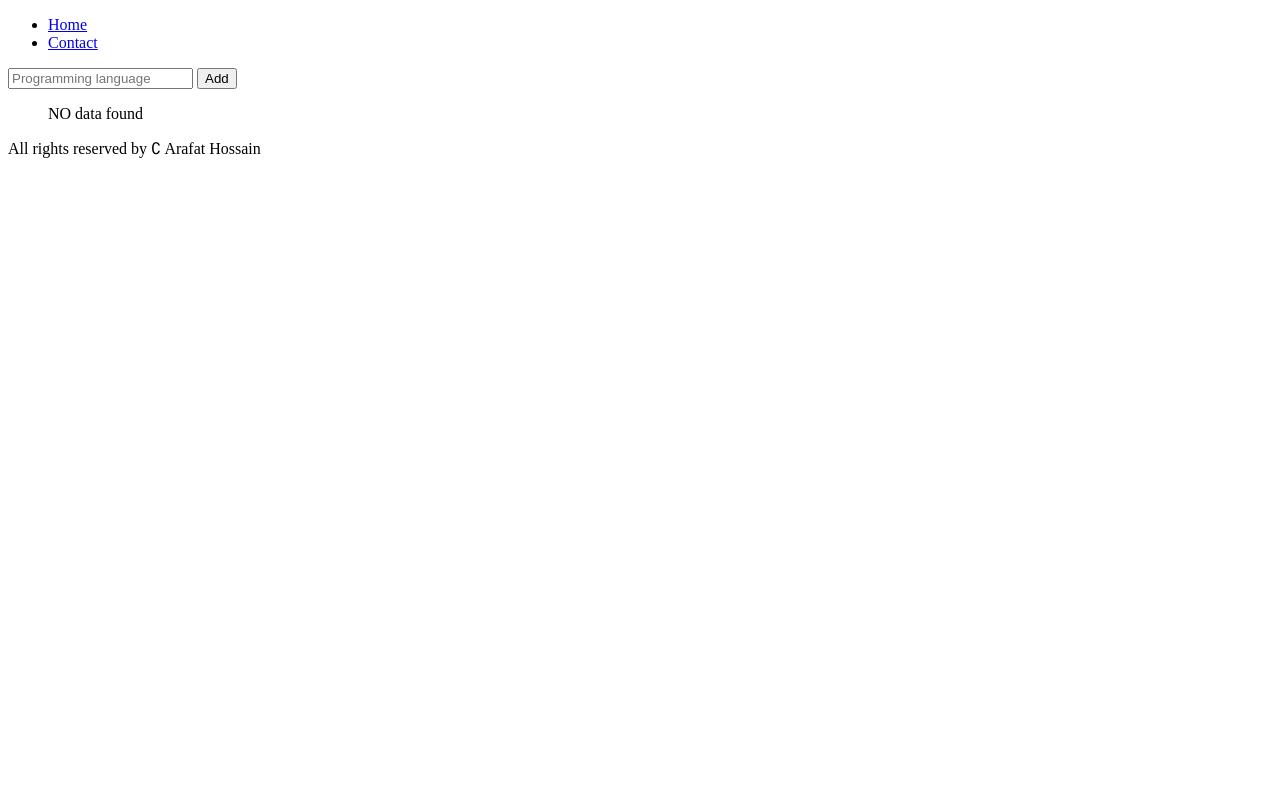
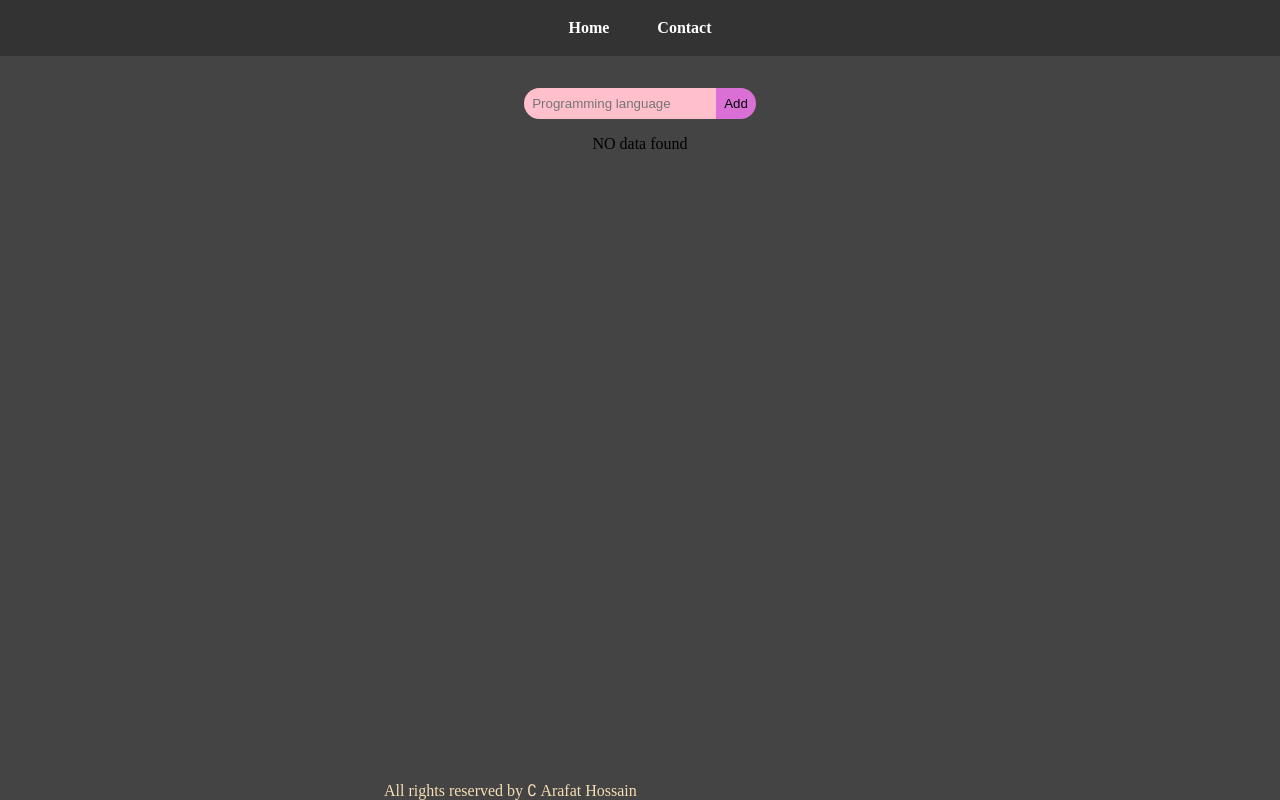
Before and after one commit to arafatGithubCode/Complete-ejs-with-one-project, a Node server app: page / in a window 1280 px wide. Run offline with Node 20, Linux system fonts and the light colour scheme.

Commit message:
styling ejs file

```diff
--- a/index.js
+++ b/index.js
@@ -5,6 +5,7 @@ const port = 3000;
 app.set("view engine", "ejs");
 
 app.use(express.urlencoded({ extended: true }));
+app.use(express.static("public"));
 
 const pLanguages = [];
 
--- /dev/null
+++ b/public/css/style.css
@@ -0,0 +1,79 @@
+* {
+  margin: 0;
+  padding: 0;
+  box-sizing: border-box;
+  list-style: none;
+  outline: none;
+  border: none;
+}
+body {
+  background-color: #444;
+}
+.center {
+  display: flex;
+  justify-content: center;
+  align-items: center;
+  gap: 3rem;
+}
+header a {
+  color: white;
+  text-decoration: none;
+  font-weight: bold;
+  transition: all 0.3s ease-in-out;
+}
+header a:hover {
+  color: orange;
+}
+header {
+  min-height: 7vh;
+  background-color: #333;
+}
+header ul {
+  min-height: 7vh;
+  background-color: #333;
+}
+main {
+  text-align: center;
+  margin: 2rem 0;
+}
+input {
+  background-color: pink;
+  padding: 0.5rem;
+  border-top-left-radius: 1rem;
+  border-bottom-left-radius: 1rem;
+}
+button {
+  background-color: orchid;
+  padding: 0.5rem;
+  border-top-right-radius: 1rem;
+  border-bottom-right-radius: 1rem;
+  margin-left: -5px;
+  cursor: pointer;
+  transition: all 0.3s ease-in-out;
+}
+button:hover {
+  background-color: green;
+  color: white;
+}
+main ul {
+  margin-top: 1rem;
+  display: flex;
+  flex-direction: column;
+  justify-content: center;
+  align-items: center;
+  gap: 0.7rem;
+}
+main ul li {
+  background-color: #333;
+  width: 15rem;
+  color: gray;
+  padding: 0.5rem;
+  border-radius: 5px;
+  font-size: 1.5rem;
+}
+footer {
+  position: absolute;
+  bottom: 0;
+  left: 30%;
+  color: wheat;
+}
--- a/views/layout/header.ejs
+++ b/views/layout/header.ejs
@@ -4,11 +4,12 @@
     <meta charset="UTF-8" />
     <meta name="viewport" content="width=device-width, initial-scale=1.0" />
     <title>contact</title>
+    <link rel="stylesheet" href="css/style.css" />
   </head>
   <body>
     <header>
       <nav>
-        <ul>
+        <ul class="center">
           <li><a href="/">Home</a></li>
           <li><a href="/contact">Contact</a></li>
         </ul>
```
